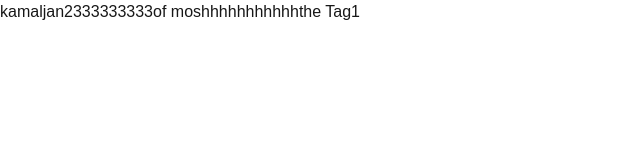
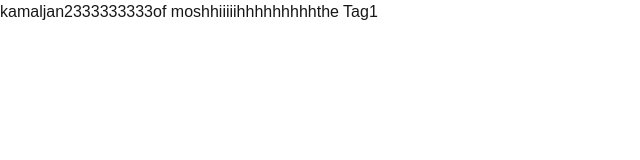
Before and after one commit to MOMO0Devo/withoutdb, a Next.js app: page / in a window 1280 px wide. Shown: the top 160 px of the page, without its empty margins (0-640 px from the left). Built offline with nearby package versions, Linux system fonts and the light colour scheme.

Commit message:
Update page.tsx

```diff
--- a/app/page.tsx
+++ b/app/page.tsx
@@ -2,7 +2,7 @@ import React from 'react'
 
 const page = () => {
   return (
-    <div>kamaljan2333333333of moshhhhhhhhhhhthe Tag1</div>
+    <div>kamaljan2333333333of moshhiiiiihhhhhhhhhthe Tag1</div>
   )
 }
 
```
